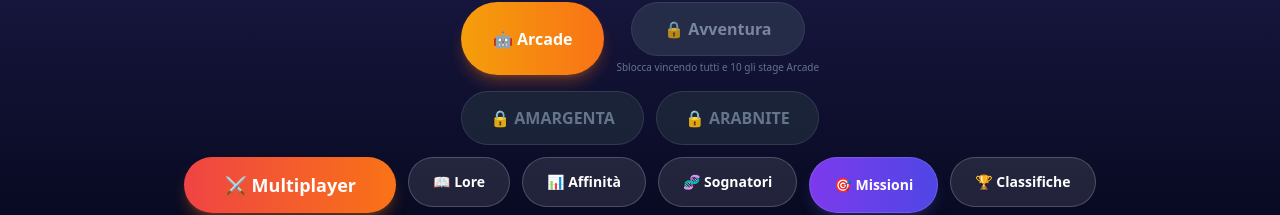
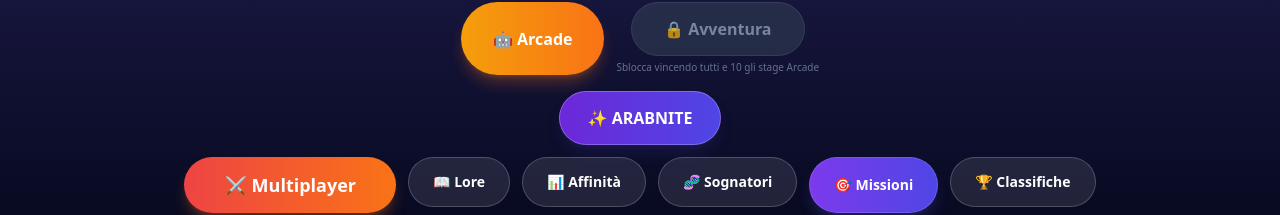
Before and after one commit to mamima9/Sognatori, a React (Vite) app: page / in a window 1280 px wide. Shown: the part 564-779 px from the top of the page. Built offline with nearby package versions, Linux system fonts and the light colour scheme.

Commit message:
Make Arabnite world publicly accessible

```diff
--- a/src/pages/Home.jsx
+++ b/src/pages/Home.jsx
@@ -310,27 +310,16 @@ export default function Home() {
                 );
               })()}
 
-              {/* MONDI 3D PRIVATI — accesso riservato a Bibito */}
+              {/* Arabnite è pubblico; Amargenta resta riservata agli sviluppatori. */}
               <div className="w-full flex flex-wrap justify-center gap-3 mt-1">
-                {isDev ? (
-                  <>
-                    <Link to="/amargenta-3d" className="inline-flex items-center justify-center px-7 py-3.5 rounded-full bg-gradient-to-r from-emerald-600 to-teal-500 border border-emerald-200/30 font-black text-base shadow-lg shadow-emerald-900/30 hover:brightness-110 transition">
-                      🌿 AMARGENTA
-                    </Link>
-                    <Link to="/amargenta-3d?world=arabnite" className="inline-flex items-center justify-center px-7 py-3.5 rounded-full bg-gradient-to-r from-violet-700 to-indigo-600 border border-violet-200/30 font-black text-base shadow-lg shadow-indigo-900/30 hover:brightness-110 transition">
-                      ✨ ARABNITE
-                    </Link>
-                  </>
-                ) : (
-                  <>
-                    <button type="button" disabled aria-disabled="true" title="Accesso riservato a Bibito" className="px-7 py-3.5 rounded-full bg-slate-800/80 border border-white/10 text-slate-500 font-black text-base cursor-not-allowed">
-                      🔒 AMARGENTA
-                    </button>
-                    <button type="button" disabled aria-disabled="true" title="Accesso riservato a Bibito" className="px-7 py-3.5 rounded-full bg-slate-800/80 border border-white/10 text-slate-500 font-black text-base cursor-not-allowed">
-                      🔒 ARABNITE
-                    </button>
-                  </>
+                {isDev && (
+                  <Link to="/amargenta-3d" className="inline-flex items-center justify-center px-7 py-3.5 rounded-full bg-gradient-to-r from-emerald-600 to-teal-500 border border-emerald-200/30 font-black text-base shadow-lg shadow-emerald-900/30 hover:brightness-110 transition">
+                    🌿 AMARGENTA
+                  </Link>
                 )}
+                <Link to="/amargenta-3d?world=arabnite" className="inline-flex items-center justify-center px-7 py-3.5 rounded-full bg-gradient-to-r from-violet-700 to-indigo-600 border border-violet-200/30 font-black text-base shadow-lg shadow-indigo-900/30 hover:brightness-110 transition">
+                  ✨ ARABNITE
+                </Link>
               </div>
 
               {/* MULTIPLAYER */}
```
